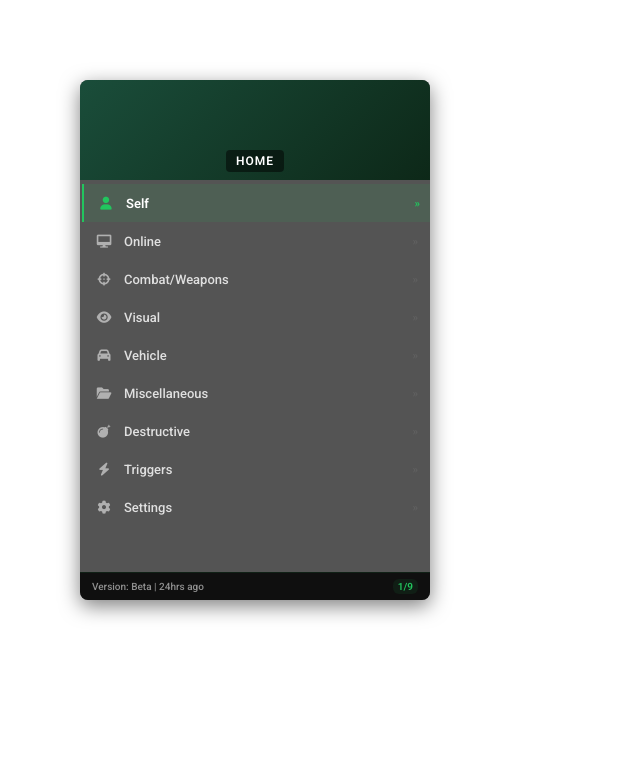
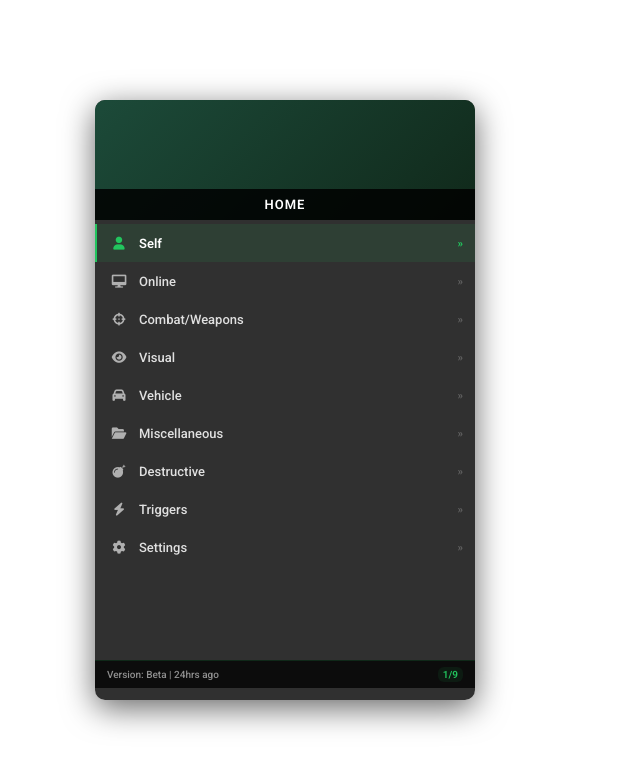
Before and after one commit to wf-675/Aura-Menus, a plain HTML site: page index.html in a window 1280 px wide. Shown: the whole page, without its empty margins (0-640 px from the left). Drawn offline with Linux system fonts and the light colour scheme.

Commit message:
index.html

```diff
--- a/index.html
+++ b/index.html
@@ -25,54 +25,56 @@
         }
 
         .menu-container {
-            width: 350px; /* **تعديل: عرض أصغر قليلاً** */
-            height: 520px; /* **تعديل: ارتفاع أقصر بكثير للمنيو بأكمله** */
-            background: rgba(12, 12, 12, 0.7); /* شفافية 0.7 */
-            border-radius: 8px; /* حواف أقل استدارة */
+            width: 380px; /* عرض المنيو من الصورة الأخيرة */
+            /* **تعديل هنا:** حساب الارتفاع ليتناسب مع المحتوى بالضبط */
+            /* Header (120px) + menu-items (440px) + footer (32px) + menu-items padding (4px top + 4px bottom) = 120 + 440 + 32 + 8 = 600px */
+            height: 600px;
+            background: rgba(12, 12, 12, 0.85); /* **تعديل: تقليل الشفافية إلى 0.85** */
+            border-radius: 10px;
             position: absolute;
-            top: 80px; /* **تعديل: موضع أعلى قليلاً** */
-            left: 80px; /* **تعديل: موضع أقرب للزاوية** */
+            top: 100px; /* موضع Y من الصورة */
+            left: 95px; /* موضع X من الصورة */
             overflow: hidden;
             box-shadow:
-                0 6px 20px rgba(0, 0, 0, 0.5), /* ظل أخف */
-                0 0 0 1px rgba(255, 255, 255, 0.03); /* حدود رقيقة جداً */
-            display: flex; /* لكي يعمل flex-direction: column */
-            flex-direction: column;
+                0 8px 32px rgba(0, 0, 0, 0.6),
+                0 0 0 1px rgba(255, 255, 255, 0.05);
         }
 
         .menu-header {
-            height: 100px; /* **تعديل: ارتفاع الهيدر أقصر** */
-            background: linear-gradient(135deg, #1a4d3a 0%, #0d2818 100%);
+            height: 120px;
+            background: linear-gradient(135deg, rgba(26, 77, 58, 0.9) 0%, rgba(13, 40, 24, 0.9) 100%); /* قيم rgba معدلة */
             position: relative;
             background-size: cover;
             background-position: center;
             background-repeat: no-repeat;
-            display: flex;
-            justify-content: center;
-            align-items: flex-end; /* ليبقى HOME في الأسفل */
-            padding-bottom: 8px; /* تباعد HOME عن الأسفل */
+            /* إذا أردت صورة LEAN MENU، ضعها هنا كـ background-image: url('URL_صورة_LEAN_MENU.png'); */
         }
 
         .header-home-text {
+            position: absolute;
+            bottom: 0;
+            left: 0;
+            right: 0;
+            background: rgba(0, 0, 0, 0.85); /* **تعديل: تقليل الشفافية إلى 0.85** */
             color: #ffffff;
             font-family: 'Roboto', sans-serif;
-            font-size: 12px; /* **تعديل: خط HOME أصغر** */
+            font-size: 13px;
             font-weight: 600;
             text-transform: uppercase;
             letter-spacing: 1px;
             text-align: center;
-            background: rgba(0, 0, 0, 0.5); /* خلفية شفافة لـ HOME */
-            padding: 4px 10px; /* بادينغ أصغر لـ HOME */
-            border-radius: 4px;
+            padding: 8px;
         }
 
         .menu-items {
             padding: 4px 0; /* **تعديل: بادينغ عام أقل لعناصر القائمة** */
-            flex-grow: 1; /* لتأخذ المساحة المتبقية */
-            overflow-y: auto; /* لإظهار سكرول بار إذا لزم الأمر */
-            scrollbar-width: none; /* إخفاء سكرول بار Firefox */
+            /* **تعديل هنا:** ارتفاع ثابت ليتناسب مع 9 عناصر بالضبط */
+            /* 9 عناصر * 47px (min-height + padding) = 423px + 4px*2 (menu-items padding) = 431px. تقريباً 440px مع أي بكسلات غير محسوبة */
+            height: 440px;
+            overflow-y: hidden; /* **تعديل: إخفاء السكرول بار لأنه لم يعد هناك فراغ** */
+            position: relative;
             display: flex;
-            flex-direction: column; /* لجعل العناصر تحت بعضها */
+            flex-direction: column;
         }
 
         .menu-items::-webkit-scrollbar {
@@ -81,11 +83,11 @@
 
         .external-slider {
             position: absolute;
-            left: -12px; /* **تعديل: موضع X أقرب للمنيو** */
-            top: 104px; /* **تعديل: موضع Y بعد الهيدر** */
-            width: 4px; /* **تعديل: عرض السلايدر أرفع** */
-            height: 380px; /* **تعديل: ارتفاع السلايدر ليتناسب مع العناصر الجديدة** */
-            background: rgba(34, 197, 94, 0.1); /* لون شفاف للسلايدر */
+            left: -12px;
+            top: 124px; /* **تعديل: موضع Y بعد الهيدر وبادينغ menu-items** */
+            width: 4px;
+            height: 440px; /* **تعديل: ارتفاع السلايدر ليتناسب مع menu-items** */
+            background: rgba(34, 197, 94, 0.1);
             border-radius: 2px;
             z-index: 10;
         }
@@ -93,37 +95,37 @@
         .slider-thumb {
             position: absolute;
             left: 0;
-            width: 4px; /* **تعديل: عرض الثمب أرفع** */
-            height: 38px; /* **تعديل: ارتفاع الثمب ليتناسب مع عنصر المنيو المصغر** */
+            width: 4px;
+            height: 38px; /* ارتفاع الثمب ليتناسب مع عنصر المنيو المصغر */
             background: #22c55e;
             border-radius: 2px;
-            transition: all 0.2s ease-out; /* **انتقال أسرع وأكثر سلاسة** */
-            box-shadow: 0 1px 5px rgba(34, 197, 94, 0.3); /* ظل أخف */
+            transition: all 0.2s ease-out;
+            box-shadow: 0 1px 5px rgba(34, 197, 94, 0.3);
         }
 
         .menu-item {
             display: flex;
             align-items: center;
-            padding: 5px 12px; /* **تعديل: بادينغ أصغر لعنصر المنيو** */
-            margin: 0; /* إزالة المارجن بين العناصر لتقريبها */
+            padding: 5px 12px; /* بادينغ أصغر لعنصر المنيو */
+            margin: 0; /* إزالة المارجن لتقريب العناصر */
             cursor: pointer;
-            transition: all 0.2s ease-out; /* **انتقالات سريعة وسلسة** */
+            transition: all 0.2s ease-out;
             position: relative;
             background: transparent;
-            border-left: 2px solid transparent; /* **تعديل: خط تحديد أرفع** */
-            min-height: 38px; /* **تعديل: ارتفاع العنصر أقصر** */
+            border-left: 2px solid transparent;
+            min-height: 38px; /* ارتفاع العنصر أقصر */
         }
 
         .menu-item:hover {
-            background: rgba(34, 197, 94, 0.05); /* تأثير تحويم أخف */
-            border-left: 2px solid rgba(34, 197, 94, 0.3); /* خط تحديد أخف عند التحويم */
-            transform: translateX(1px); /* حركة بسيطة جداً */
+            background: rgba(34, 197, 94, 0.05);
+            border-left: 2px solid rgba(34, 197, 94, 0.3);
+            transform: translateX(0); /* إزالة الحركة الزائدة */
         }
 
         .menu-item.selected {
-            background: rgba(34, 197, 94, 0.1); /* خلفية عند التحديد */
-            border-left: 2px solid #22c55e; /* خط تحديد ساطع عند التحديد */
-            transform: translateX(2px); /* حركة بسيطة جداً */
+            background: rgba(34, 197, 94, 0.1);
+            border-left: 2px solid #22c55e;
+            transform: translateX(0); /* إزالة الحركة الزائدة */
             box-shadow: none; /* إزالة الظل للتحديد لجعلها أنظف */
         }
 
@@ -132,60 +134,60 @@
         }
 
         .menu-item .icon {
-            width: 20px; /* حجم الأيقونة */
+            width: 20px;
             height: 20px;
-            margin-right: 10px; /* مسافة أيقونة أصغر */
+            margin-right: 10px;
             display: flex;
             align-items: center;
             justify-content: center;
-            font-size: 13px; /* **تعديل: حجم خط الأيقونة أصغر** */
-            color: #b0b0b0; /* لون أيقونة أفتح قليلاً */
+            font-size: 13px;
+            color: #b0b0b0;
             transition: all 0.2s ease-out;
         }
 
         .menu-item.selected .icon {
-            color: #22c55e; /* لون أيقونة ساطع عند التحديد */
+            color: #22c55e;
             transform: scale(1.0); /* إزالة التكبير */
         }
 
         .menu-item .text {
             flex: 1;
             font-family: 'Roboto', sans-serif;
-            font-size: 13px; /* **تعديل: حجم خط النص أصغر** */
+            font-size: 13px;
             font-weight: 500;
-            color: #e0e0e0; /* لون نص أفتح قليلاً */
+            color: #e0e0e0;
             transition: all 0.2s ease-out;
         }
 
         .menu-item.selected .text {
-            color: #ffffff; /* نص أبيض عند التحديد */
+            color: #ffffff;
             font-weight: 600;
         }
 
         .menu-item .arrow {
-            font-size: 11px; /* **تعديل: حجم السهم أصغر** */
-            color: #606060; /* لون سهم أغمق */
+            font-size: 11px;
+            color: #606060;
             transition: all 0.2s ease-out;
             font-weight: bold;
             margin-left: 6px;
         }
 
         .menu-item.selected .arrow {
-            color: #22c55e; /* سهم ساطع عند التحديد */
+            color: #22c55e;
             transform: translateX(0); /* إزالة الحركة */
         }
 
         .menu-footer {
             background: rgba(8, 8, 8, 0.9);
-            padding: 6px 12px; /* **تعديل: بادينغ أصغر للفوتر** */
+            padding: 6px 12px; /* بادينغ أصغر للفوتر */
             font-family: 'Roboto', sans-serif;
-            font-size: 10px; /* **تعديل: خط الفوتر أصغر** */
+            font-size: 10px;
             color: #909090;
-            border-top: 1px solid rgba(34, 197, 94, 0.1);
+            border-top: 1px solid rgba(34, 197, 94, 0.15);
             display: flex;
             justify-content: space-between;
             align-items: center;
-            min-height: 28px; /* **تعديل: ارتفاع الفوتر أقصر** */
+            min-height: 28px;
         }
 
         .menu-footer .version {
@@ -196,37 +198,37 @@
         .menu-footer .counter {
             color: #22c55e;
             font-weight: 600;
-            font-size: 10px; /* **تعديل: خط العداد أصغر** */
-            padding: 2px 5px; /* بادينغ أصغر للعداد */
-            background: rgba(34, 197, 94, 0.08); /* خلفية أخف للعداد */
-            border-radius: 6px; /* حواف أقل استدارة */
+            font-size: 10px;
+            padding: 2px 5px;
+            background: rgba(34, 197, 94, 0.08);
+            border-radius: 6px;
         }
 
         .notification-container {
             position: fixed;
-            bottom: 20px; /* موضع الإشعار */
-            right: 20px; /* موضع الإشعار */
+            bottom: 20px;
+            right: 20px;
             display: flex;
             flex-direction: column;
-            gap: 8px; /* مسافة أصغر بين الإشعارات */
+            gap: 8px;
             z-index: 1000;
         }
 
         .notification {
-            background: rgba(12, 12, 12, 0.9); /* خلفية الإشعار شفافة قليلاً */
-            border: 1px solid rgba(34, 197, 94, 0.2); /* حدود الإشعار أخف */
-            padding: 10px 15px; /* بادينغ أصغر للإشعار */
+            background: rgba(12, 12, 12, 0.9);
+            border: 1px solid rgba(34, 197, 94, 0.2);
+            padding: 10px 15px;
             border-radius: 8px;
-            min-width: 240px; /* عرض أصغر للإشعار */
-            max-width: 300px; /* عرض أصغر للإشعار */
+            min-width: 240px;
+            max-width: 300px;
             box-shadow:
                 0 5px 15px rgba(0, 0, 0, 0.4),
                 0 0 0 1px rgba(255, 255, 255, 0.03);
             display: flex;
             align-items: center;
-            animation: notificationSlideIn 0.3s ease-out forwards; /* حركة أسرع للإشعار */
+            animation: notificationSlideIn 0.3s ease-out forwards;
             opacity: 0;
-            transform: translateY(15px); /* حركة دخول أقصر */
+            transform: translateY(15px);
         }
 
         .notification.fade-out {
@@ -252,8 +254,8 @@
         }
 
         .notification-icon {
-            font-size: 16px; /* حجم أيقونة الإشعار أصغر */
-            margin-right: 8px; /* مسافة أصغر */
+            font-size: 16px;
+            margin-right: 8px;
             color: #22c55e;
         }
 
@@ -263,7 +265,7 @@
 
         .notification-title {
             font-family: 'Roboto', sans-serif;
-            font-size: 14px; /* حجم خط عنوان الإشعار أصغر */
+            font-size: 14px;
             font-weight: 700;
             color: #ffffff;
             margin-bottom: 1px;
@@ -271,14 +273,14 @@
 
         .notification-message {
             font-family: 'Roboto', sans-serif;
-            font-size: 11px; /* حجم خط رسالة الإشعار أصغر */
+            font-size: 11px;
             font-weight: 500;
             color: #d1d5db;
         }
 
         .notification-timer {
             width: 100%;
-            height: 1px; /* شريط الإشعار أرفع */
+            height: 1px;
             background: #22c55e;
             position: absolute;
             bottom: 0;
```
